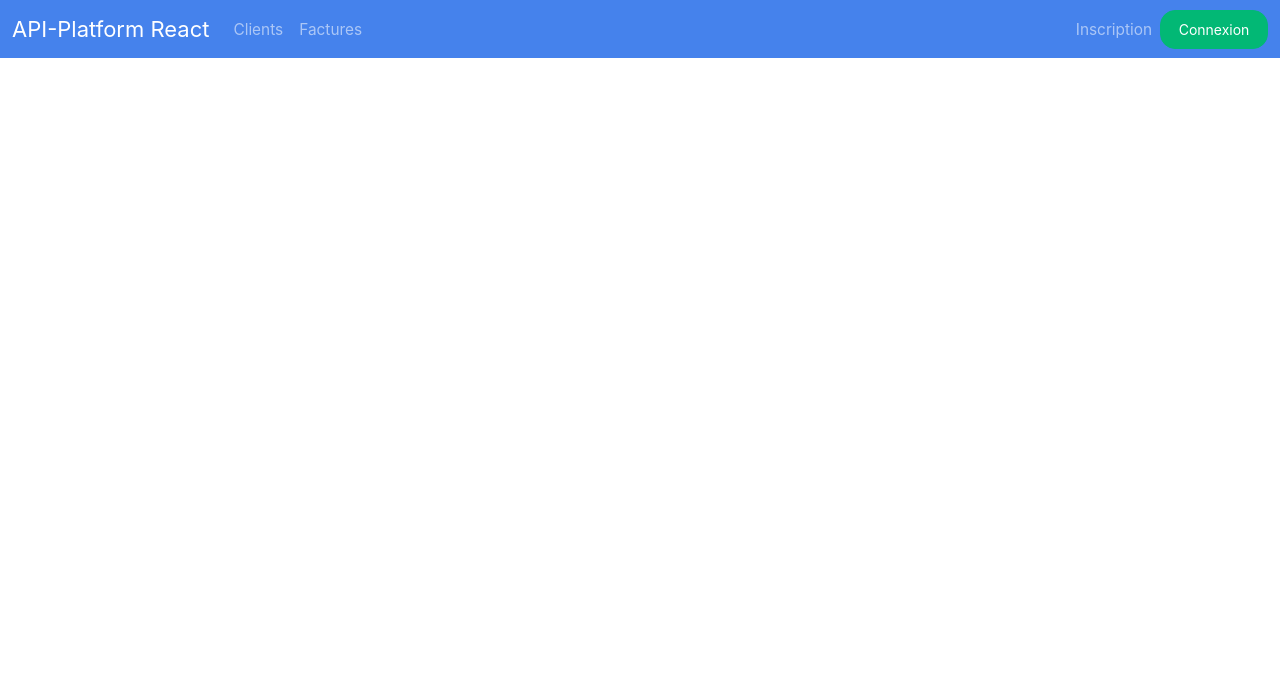
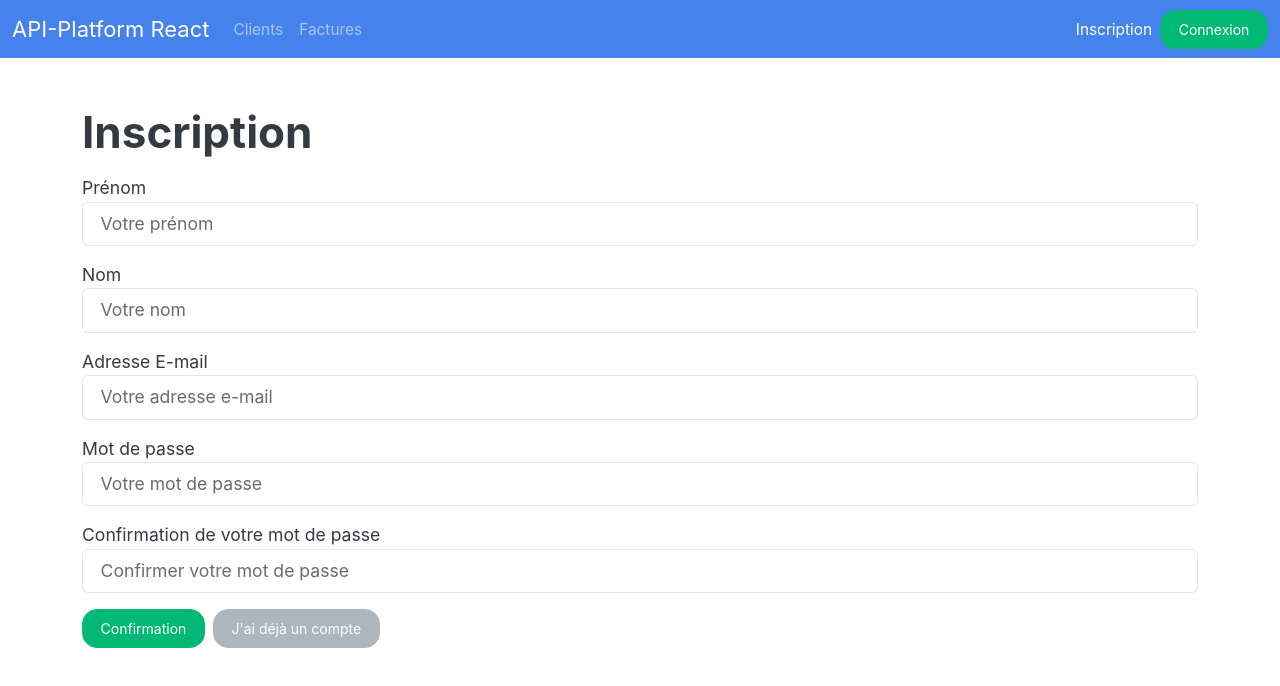
Before and after one commit to webepse/apireact2024, a React (Create React App) app: page /register in a window 1280 px wide. Shown: the top 686 px of the page. Built offline with nearby package versions, Linux system fonts and the light colour scheme.

Commit message:
registration

```diff
--- a/src/App.js
+++ b/src/App.js
@@ -11,6 +11,7 @@
 import AuthContext from './contexts/AuthContext';
 import CustomerPage from './pages/CustomerPage';
 import InvoicePage from './pages/InvoicePage';
+import RegisterPage from './pages/RegisterPage';
 
 authAPI.setup()
 
@@ -30,6 +31,7 @@
         <main className="container pt-5">
           <Routes>
             <Route path="/login" element={<LoginPage />} />
+            <Route path="/register" element={<RegisterPage />} />
             <Route path="/invoices/:id" element={
               <PrivateRoute>
                 <InvoicePage />
--- a/src/components/Navbar.jsx
+++ b/src/components/Navbar.jsx
@@ -35,7 +35,7 @@
                         {(!isAuthenticated) ? (
                             <>
                                 <li className="nav-item">
-                                    <NavLink to="/" className="nav-link">Inscription</NavLink>
+                                    <NavLink to="/register" className="nav-link">Inscription</NavLink>
                                 </li>
                                 <li className="nav-item">
                                     <NavLink to="/login" className="btn btn-success">Connexion</NavLink>
--- /dev/null
+++ b/src/pages/RegisterPage.jsx
@@ -0,0 +1,116 @@
+import { useState } from "react";
+import Field from "../components/forms/Field";
+import { Link, useNavigate } from "react-router-dom";
+import Axios from "axios";
+
+const RegisterPage = (props) => {
+    const navigate = useNavigate()
+
+    const [user, setUser] = useState({
+        firstName: "",
+        lastName: "",
+        email: "",
+        password: "",
+        passwordConfirm: ""
+    })
+
+    const [errors, setErrors] = useState({
+        firstName: "",
+        lastName: "",
+        email: "",
+        password: "",
+        passwordConfirm: ""
+    })
+
+    const handleChange = (event) => {
+        const {name, value} = event.currentTarget
+        setUser({...user, [name]:value})
+    }
+
+    const handleSubmit = async (event) => {
+        event.preventDefault()
+        const apiErrors = {}
+        if(user.password !== user.passwordConfirm)
+        {
+            apiErrors.passwordConfirm = "Votre confirmation de mot de passe ne confirme pas l'original"
+            setErrors(apiErrors)
+            // on arrête directement
+            return
+        }
+        try{
+            await Axios.post("http://apicourse.myepse.be/api/users", user)
+            setErrors({})
+            navigate("/login", {replace:true})
+        }catch({response})
+        {
+            const {violations} = response.data
+            if(violations){
+                violations.forEach(({propertyPath, message}) => {
+                    apiErrors[propertyPath] = message
+                })
+                setErrors(apiErrors)
+            }
+        }
+
+    }
+
+
+    return (
+        <>
+            <h1>Inscription</h1>
+            <form onSubmit={handleSubmit}>
+                <Field
+                    name="firstName"
+                    label="Prénom"
+                    placeholder="Votre prénom"
+                    value={user.firstName}
+                    error={errors.firstName}
+                    onChange={handleChange}
+                />
+                <Field
+                    name="lastName"
+                    label="Nom"
+                    placeholder="Votre nom"
+                    value={user.lastName}
+                    error={errors.lastName}
+                    onChange={handleChange}
+                />
+                <Field
+                    name="email"
+                    type="email"
+                    label="Adresse E-mail"
+                    placeholder="Votre adresse e-mail"
+                    value={user.email}
+                    error={errors.email}
+                    onChange={handleChange}
+                />
+                <Field
+                    name="password"
+                    label="Mot de passe"
+                    type="password"
+                    placeholder="Votre mot de passe"
+                    value={user.password}
+                    error={errors.password}
+                    onChange={handleChange}
+                />
+                <Field
+                    name="passwordConfirm"
+                    label="Confirmation de votre mot de passe"
+                    type="password"
+                    placeholder="Confirmer votre mot de passe"
+                    value={user.passwordConfirm}
+                    error={errors.passwordConfirm}
+                    onChange={handleChange}
+                />
+                <div className="my-3">
+                    <button type="submit" className="btn btn-success me-2">Confirmation</button>
+                    <Link to="/login" className="btn btn-secondary">J'ai déjà un compte</Link>
+                </div>
+
+            </form>
+
+        </>
+     );
+}
+
+export default RegisterPage;
```
